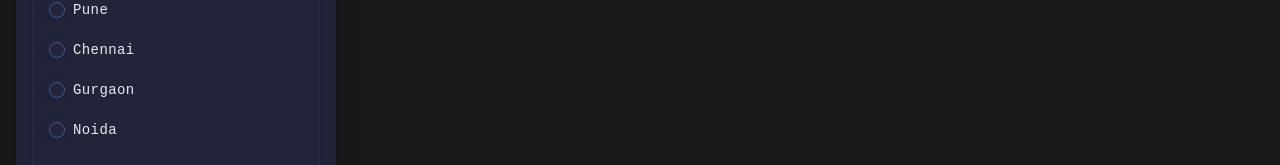
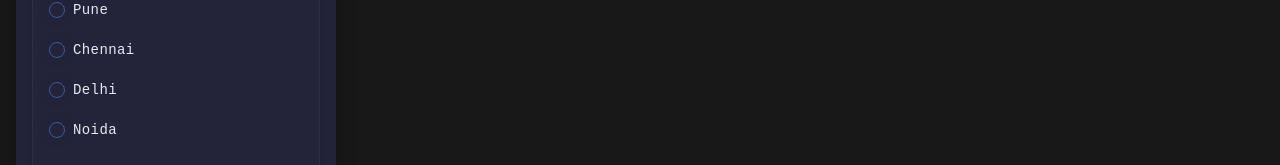
Before and after one commit to musabrayan/Hireloom, a React (Vite) app in the folder Frontend/: page /jobs in a window 1280 px wide. Shown: the part 279-444 px from the top of the page. Built offline with nearby package versions, Linux system fonts and the light colour scheme.

Commit message:
minor-fix

```diff
--- a/Frontend/src/components/FilterCards.jsx
+++ b/Frontend/src/components/FilterCards.jsx
@@ -7,7 +7,7 @@ const filterData = [
   {
     filterType: "location",
     title: "IT Cities",
-    array: ["Bangalore", "Hyderabad", "Pune", "Chennai", "Gurgaon", "Noida"]
+    array: ["Bangalore", "Hyderabad", "Pune", "Chennai", "Delhi", "Noida"]
   },
   {
     filterType: "title",
--- a/Frontend/src/components/admin/CompanySetup.jsx
+++ b/Frontend/src/components/admin/CompanySetup.jsx
@@ -10,7 +10,7 @@ import { useNavigate, useParams } from 'react-router-dom'
 import { toast } from 'sonner'
 import axios from 'axios'
 import { useSelector } from 'react-redux'
-import useCompanyById from '@/hooks/useCompanyById '
+import useCompanyById from '@/hooks/useCompanyById'
 
 const CompanySetup = () => {
   const params = useParams()
```
Also changed, not shown: Frontend/src/components/admin/CreateCompany.jsx (line endings or trailing spaces).
